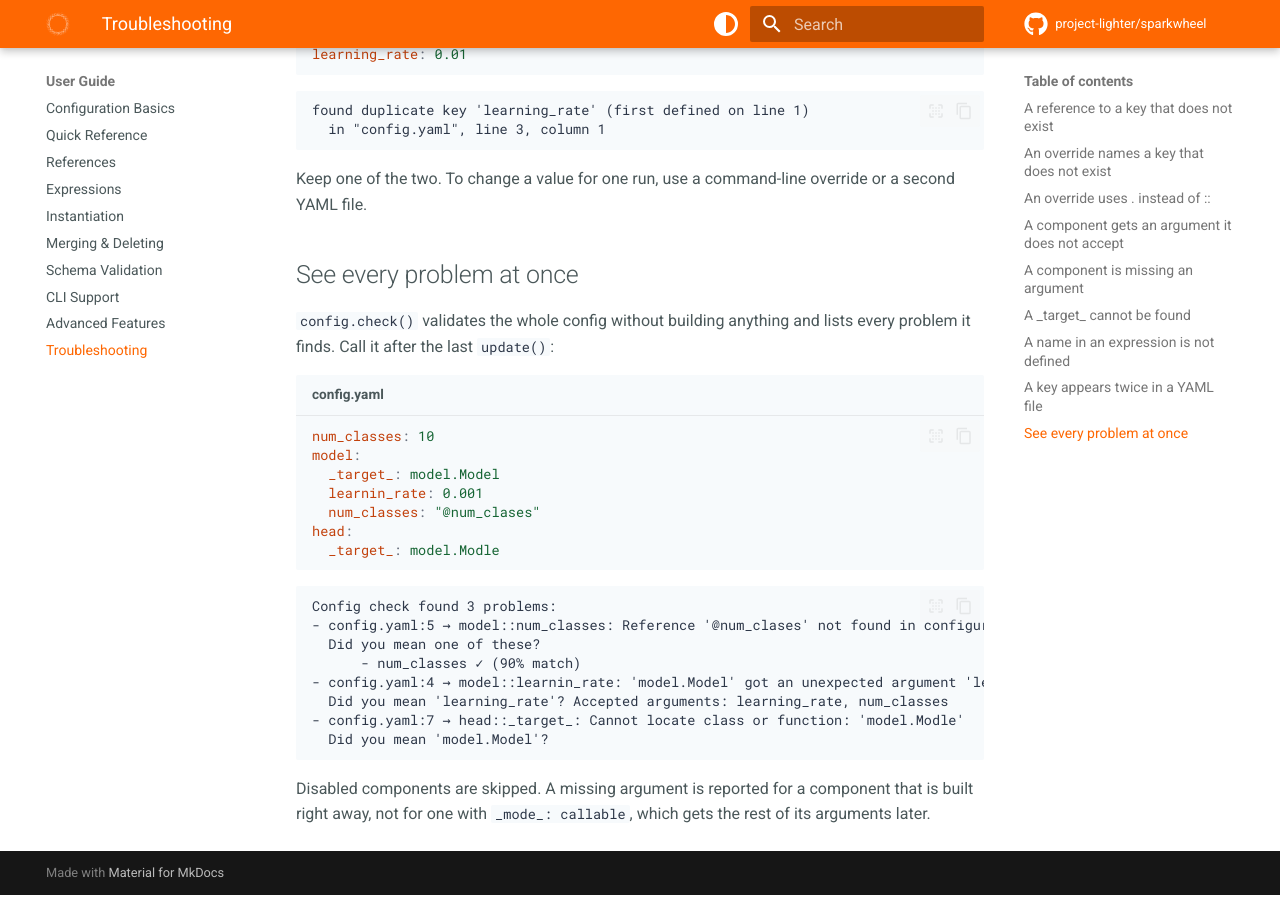
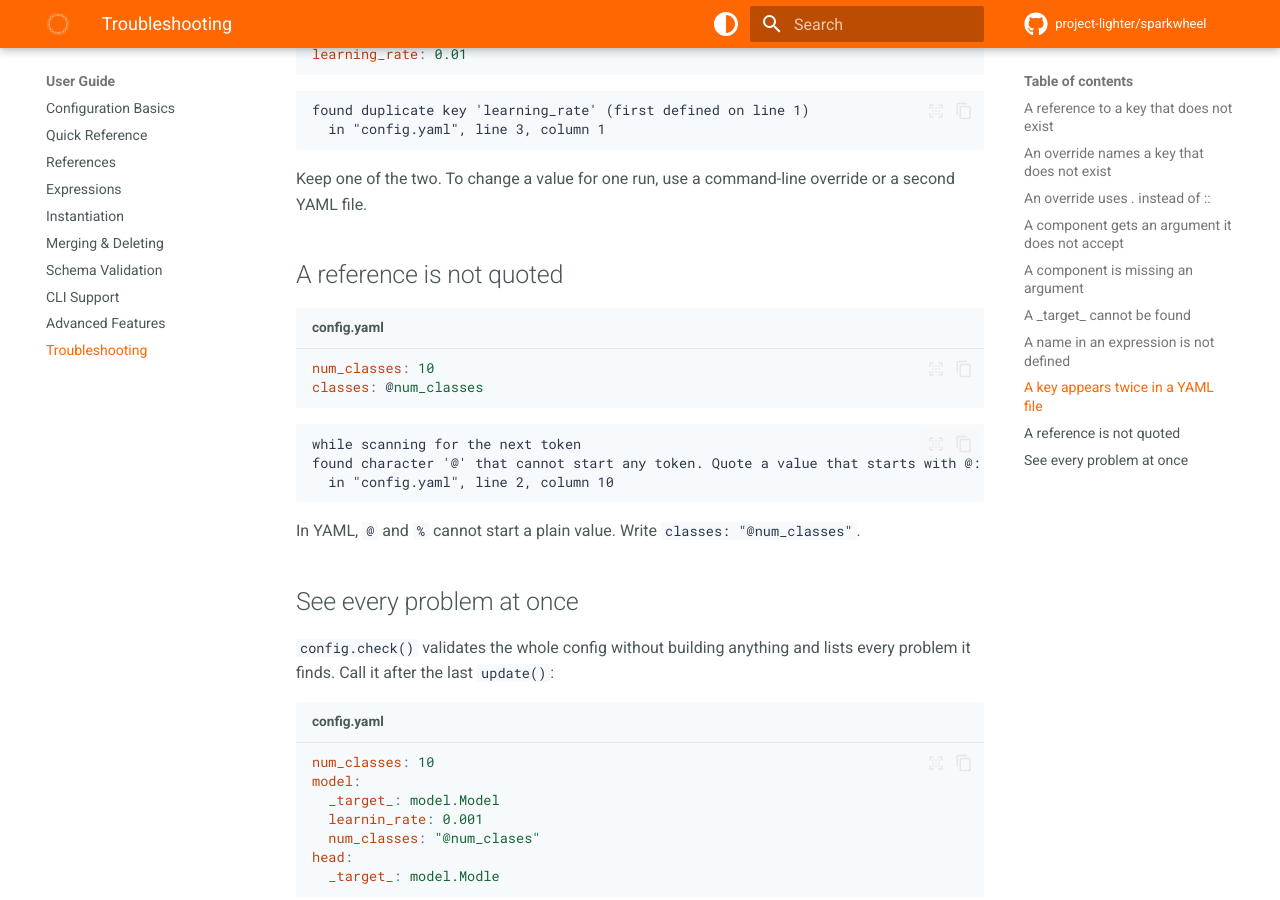
Before and after one commit to project-lighter/sparkwheel, an MkDocs documentation site: the page built from docs/user-guide/troubleshooting.md, in a window 1280 px wide and 900 px high, scrolled down 3904 px. Built offline with MkDocs 1.6.1 and Material for MkDocs 9.7.7, drawn with Linux system fonts in a browser that asks for light colours; comment, search, counter and statistics services are not loaded.

Commit message:
feat: suggest quoting a YAML value that starts with @ or %
lr: @base failed with YAML's bare 'found character '@' that cannot start any token'. The
message now ends with how to fix it, and the troubleshooting page shows it.

````diff
--- a/docs/user-guide/troubleshooting.md
+++ b/docs/user-guide/troubleshooting.md
@@ -176,6 +176,21 @@ found duplicate key 'learning_rate' (first defined on line 1)
 
 Keep one of the two. To change a value for one run, use a command-line override or a second YAML file.
 
+## A reference is not quoted
+
+```yaml title="config.yaml"
+num_classes: 10
+classes: @num_classes
+```
+
+```text
+while scanning for the next token
+found character '@' that cannot start any token. Quote a value that starts with @: "@key"
+  in "config.yaml", line 2, column 10
+```
+
+In YAML, `@` and `%` cannot start a plain value. Write `classes: "@num_classes"`.
+
 ## See every problem at once
 
 `config.check()` validates the whole config without building anything and lists every problem it finds. Call it after the last `update()`:
````
Also changed, not shown: CHANGELOG.md (+1 -0 lines), 1 other file.
